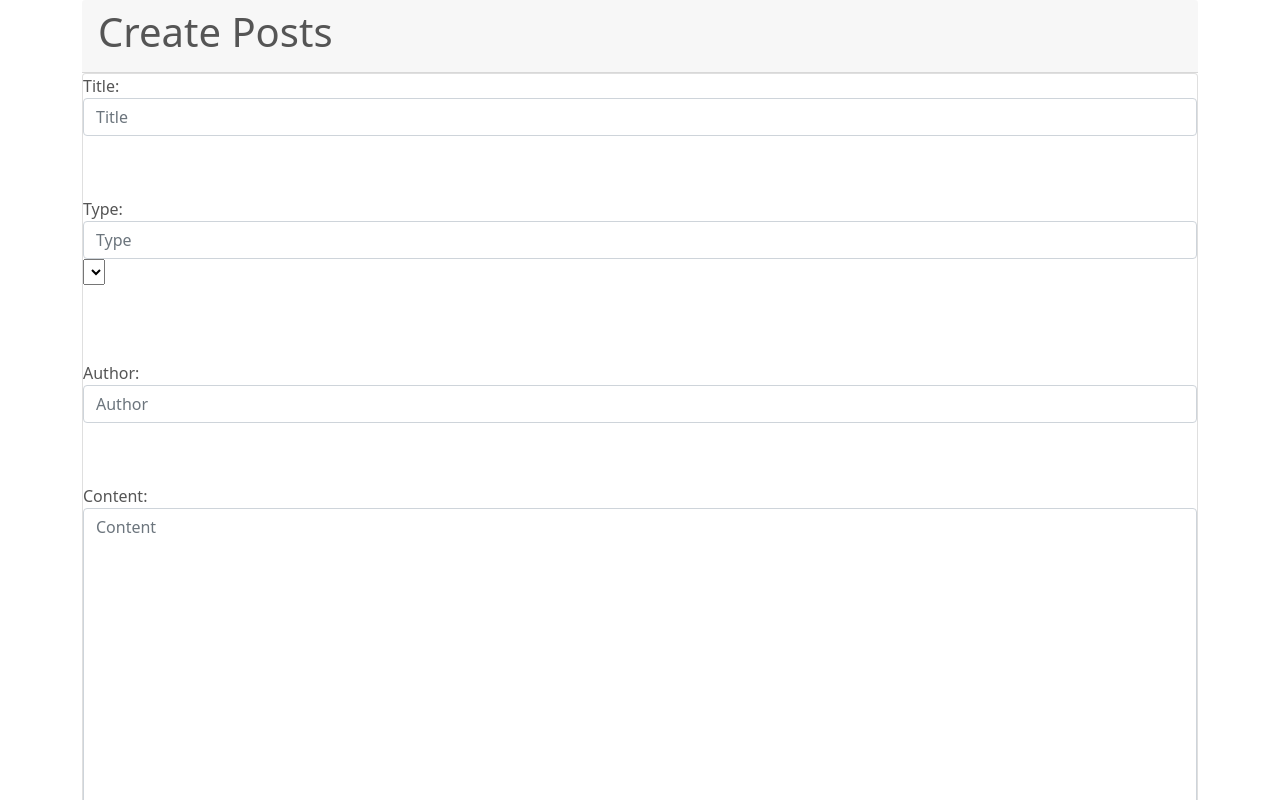
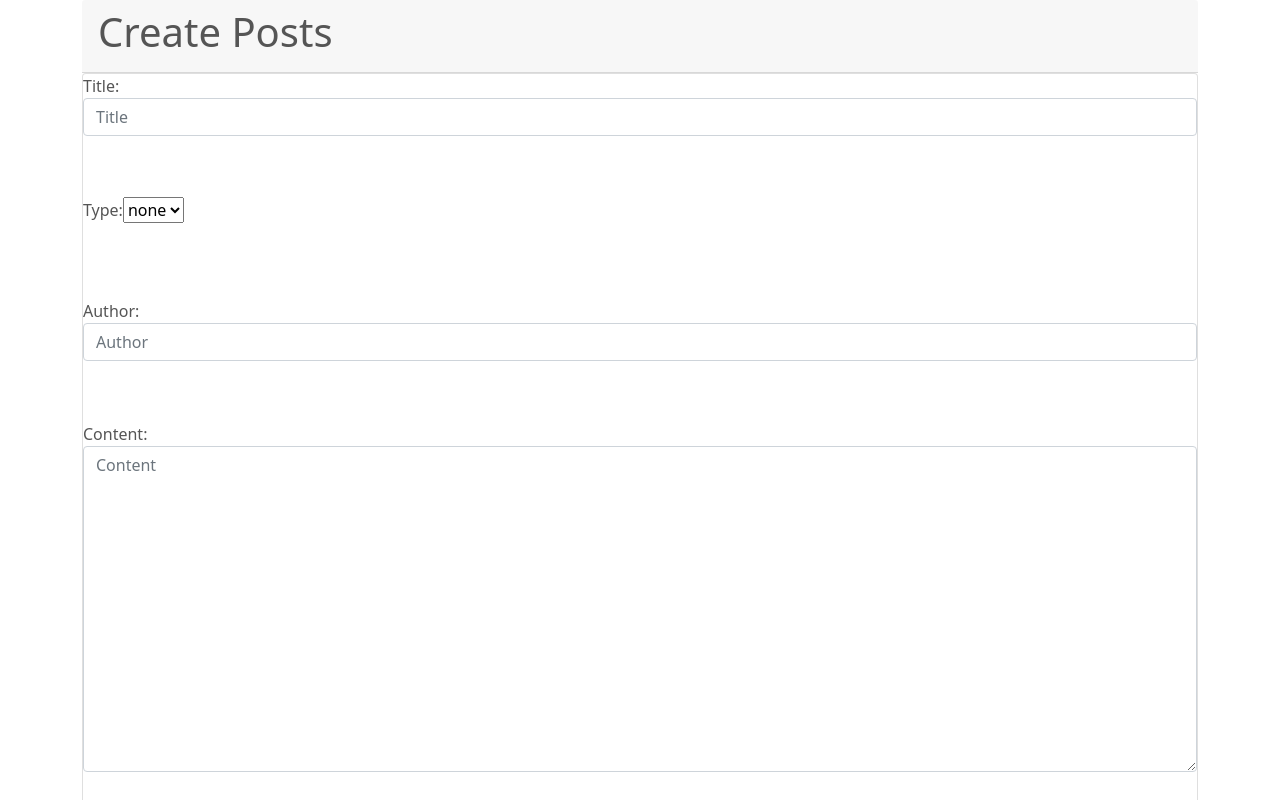
Before and after one commit to Panhinda/Panhinda-Frontend, a React (Create React App) app: page /dashboard/createPost in a window 1280 px wide. Shown: the top 800 px of the page. Built offline with nearby package versions, Linux system fonts and the light colour scheme.

Commit message:
add new type added to create post

```diff
--- a/src/components/pages/create post/createPost.js
+++ b/src/components/pages/create post/createPost.js
@@ -28,6 +28,12 @@ const initialValues = {
 
 class createPost extends Component {
 
+    constructor(props){
+        super(props);
+        this.state ={
+            typeNone:false
+        }
+    }
 
     componentDidUpdate(prevProps) {
 
@@ -52,12 +58,15 @@ class createPost extends Component {
             author: values.author,
             content: values.content
         }
-        console.log("errors", errors)
+        console.log("on Save function -post", post)
         this.props.newPost(post)
 
 
     }
     render() {
+
+        let feildVal = [... this.props.posts.postTypes,"none"]
+        console.log("feildVal",feildVal)
 
         console.log("post types in create",this.props.posts.postType)
         return (
@@ -95,14 +104,7 @@ class createPost extends Component {
                                         <div className="form-group">
                                             <label>Type:</label>
 
-                                            <input
-                                                type="text"
-                                                name="postType"
-                                                className="form-control"
-                                                value={values.postType}
-                                                onChange={handleChange}
-                                                placeholder="Type"
-                                            />
+
                                             <select
                                             className="browser-default custom-select custom-select-lg mb-3"
                                             onChange={(event) => {
@@ -112,11 +114,16 @@ class createPost extends Component {
 
 
                                                 );
+                                                if(value==="none"){
+                                                    this.setState({typeNone:true})
+                                                }
                                               }}
 
                                             >   {console.log("Access postTypes in map ", this.props.posts.postTypes)}
 
-                                                {this.props?.posts?.postTypes?.map((e,indx)=>{
+                                                {
+
+                                                feildVal.map((e,indx)=>{
 
                                                     console.log("inside map function",e)
                                                         return(
@@ -129,7 +136,18 @@ class createPost extends Component {
 
 
                                             </select>
-
+                                                <div className={this.state.typeNone?`d-block`:`d-none`}>
+                                                    <p>Add New Type</p>
+                                                    <input
+                                                type="text"
+                                                name="postType"
+                                                className="form-control"
+                                                value={values.postType}
+                                                onChange={handleChange}
+                                                placeholder="Type"
+                                            />
+                                                    <button>Add New Type</button>
+                                                </div>
                                             <p className="text-danger">{errors.postType} </p>
                                         </div>
                                         <div className="form-group">
```
